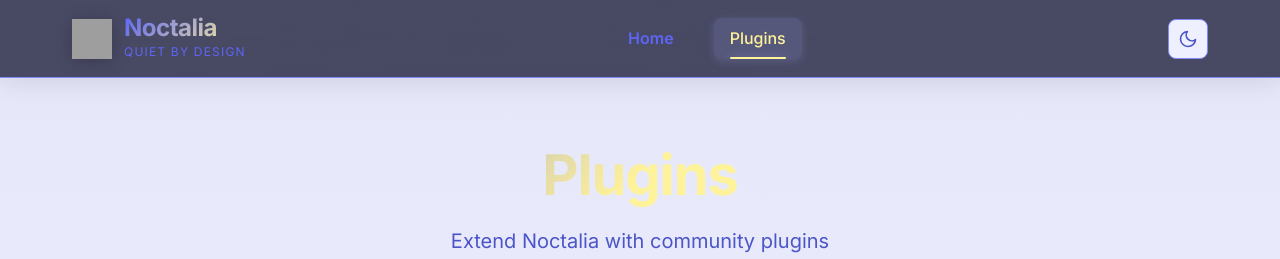
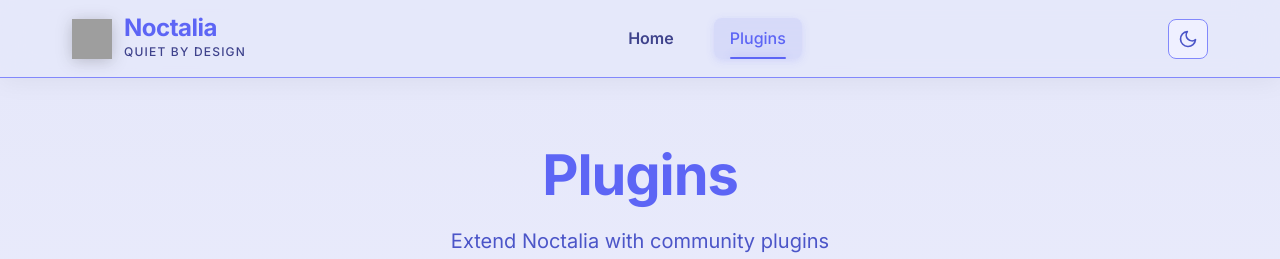
Before and after one commit to noctalia-dev/noctalia-website, a SvelteKit app: page /plugins in a window 1280 px wide. Shown: the top 259 px of the page. Built offline with nearby package versions, Linux system fonts and the light colour scheme; no server answers; grey boxes are pictures that could not be loaded.

Commit message:
Theme: also align plugin page

```diff
--- a/src/routes/plugins/+page.svelte
+++ b/src/routes/plugins/+page.svelte
@@ -355,6 +355,12 @@
 		backdrop-filter: blur(20px) saturate(180%);
 		background: rgba(var(--mSurface-rgb, 7, 7, 34), 0.7);
 		box-shadow: 0 4px 24px rgba(0, 0, 0, 0.1);
+		transition: all 0.3s ease;
+	}
+
+	:global([data-theme='light']) .nav {
+		background: rgba(230, 232, 250, 0.85);
+		box-shadow: 0 4px 24px rgba(0, 0, 0, 0.05);
 	}
 
 	.nav-container {
@@ -394,7 +400,7 @@
 	.logo {
 		font-size: 1.5rem;
 		font-weight: 700;
-		background: linear-gradient(135deg, var(--mPrimary), var(--mSecondary));
+		background: linear-gradient(135deg, var(--mPrimary), var(--mPrimary));
 		-webkit-background-clip: text;
 		-webkit-text-fill-color: transparent;
 		background-clip: text;
@@ -412,9 +418,9 @@
 	}
 
 	:global([data-theme='light']) .tagline {
-		color: var(--mPrimary);
-		opacity: 1;
-		font-weight: 400;
+		color: var(--mOnSurface);
+		opacity: 0.9;
+		font-weight: 500;
 	}
 
 	.nav-links {
@@ -437,8 +443,8 @@
 	}
 
 	:global([data-theme='light']) .nav-link:not(:hover):not(.active) {
-		color: var(--mPrimary);
-		opacity: 1;
+		color: var(--mOnSurface);
+		opacity: 0.9;
 		font-weight: 600;
 	}
 
@@ -446,16 +452,21 @@
 		content: '';
 		position: absolute;
 		inset: 0;
-		background: linear-gradient(135deg, var(--mSecondary), var(--mTertiary));
+		background: var(--mPrimary);
 		opacity: 0;
 		transition: opacity 0.3s ease;
 		z-index: 0;
 	}
 
 	.nav-link:hover {
-		color: var(--mSecondary);
-		background: rgba(169, 174, 254, 0.2);
+		color: var(--mPrimary);
+		background: rgba(255, 245, 155, 0.15);
 		transform: translateY(-2px);
+	}
+
+	:global([data-theme='light']) .nav-link:hover {
+		color: var(--mPrimary);
+		background: rgba(93, 101, 245, 0.1);
 	}
 
 	.nav-link:hover::before {
@@ -463,9 +474,15 @@
 	}
 
 	.nav-link.active {
-		color: var(--mSecondary);
-		background: rgba(169, 174, 254, 0.15);
-		box-shadow: 0 2px 8px rgba(169, 174, 254, 0.2);
+		color: var(--mPrimary);
+		background: rgba(255, 245, 155, 0.15);
+		box-shadow: 0 2px 8px rgba(255, 245, 155, 0.2);
+	}
+
+	:global([data-theme='light']) .nav-link.active {
+		color: var(--mPrimary);
+		background: rgba(93, 101, 245, 0.1);
+		box-shadow: 0 2px 8px rgba(93, 101, 245, 0.15);
 	}
 
 	.nav-link.active::after {
@@ -475,9 +492,14 @@
 		left: 1rem;
 		right: 1rem;
 		height: 2px;
-		background: linear-gradient(90deg, var(--mSecondary), var(--mTertiary));
+		background: linear-gradient(90deg, var(--mPrimary), var(--mPrimary));
 		border-radius: 2px;
-		box-shadow: 0 0 8px rgba(169, 174, 254, 0.5);
+		box-shadow: 0 0 8px rgba(255, 245, 155, 0.5);
+	}
+
+	:global([data-theme='light']) .nav-link.active::after {
+		background: linear-gradient(90deg, var(--mPrimary), var(--mPrimary));
+		box-shadow: 0 0 8px rgba(93, 101, 245, 0.4);
 	}
 
 	.plugins-page {
@@ -494,7 +516,7 @@
 	.page-title {
 		font-size: 3.5rem;
 		font-weight: 700;
-		background: linear-gradient(135deg, var(--mPrimary), var(--mSecondary), var(--mTertiary));
+		background: linear-gradient(135deg, var(--mPrimary), var(--mPrimary));
 		-webkit-background-clip: text;
 		-webkit-text-fill-color: transparent;
 		background-clip: text;
@@ -525,8 +547,12 @@
 	}
 
 	.search-container:focus-within {
-		border-color: var(--mSecondary);
-		box-shadow: 0 0 0 4px rgba(169, 174, 254, 0.1);
+		border-color: var(--mPrimary);
+		box-shadow: 0 0 0 4px rgba(255, 245, 155, 0.1);
+	}
+
+	:global([data-theme='light']) .search-container:focus-within {
+		box-shadow: 0 0 0 4px rgba(93, 101, 245, 0.1);
 	}
 
 	.search-icon {
@@ -605,7 +631,7 @@
 	.clear-search-link {
 		background: none;
 		border: none;
-		color: var(--mSecondary);
+		color: var(--mPrimary);
 		cursor: pointer;
 		text-decoration: underline;
 		font-family: inherit;
@@ -614,7 +640,8 @@
 	}
 
 	.clear-search-link:hover {
-		color: var(--mTertiary);
+		color: var(--mPrimary);
+		opacity: 0.8;
 	}
 
 	.loading-state,
@@ -632,7 +659,7 @@
 		width: 48px;
 		height: 48px;
 		border: 3px solid var(--mOutline);
-		border-top-color: var(--mSecondary);
+		border-top-color: var(--mPrimary);
 		border-radius: 50%;
 		animation: spin 1s linear infinite;
 	}
@@ -659,13 +686,13 @@
 		left: 0;
 		right: 0;
 		height: 4px;
-		background: linear-gradient(90deg, var(--mPrimary), var(--mSecondary), var(--mTertiary));
+		background: linear-gradient(90deg, var(--mPrimary), var(--mPrimary));
 	}
 
 	.latest-badge {
 		display: inline-block;
 		padding: 0.5rem 1rem;
-		background: linear-gradient(135deg, var(--mPrimary), var(--mSecondary));
+		background: var(--mPrimary);
 		color: var(--mOnPrimary);
 		border-radius: 0.5rem;
 		font-size: 0.875rem;
@@ -725,11 +752,16 @@
 
 	.latest-version {
 		padding: 0.5rem 1rem;
-		background: rgba(169, 174, 254, 0.2);
-		color: var(--mSecondary);
+		background: rgba(255, 245, 155, 0.2);
+		color: var(--mPrimary);
 		border-radius: 0.5rem;
 		font-weight: 600;
 		font-size: 0.9375rem;
+	}
+
+	:global([data-theme='light']) .latest-version {
+		background: rgba(93, 101, 245, 0.15);
+		color: var(--mPrimary);
 	}
 
 	.latest-author {
@@ -738,9 +770,10 @@
 	}
 
 	.latest-date {
-		color: var(--mTertiary);
+		color: var(--mPrimary);
 		font-size: 0.9375rem;
 		font-weight: 500;
+		opacity: 0.8;
 	}
 
 	.latest-actions {
@@ -783,8 +816,12 @@
 
 	.plugin-card:hover {
 		transform: translateY(-4px);
-		border-color: var(--mSecondary);
-		box-shadow: 0 12px 32px rgba(0, 0, 0, 0.2), 0 0 24px rgba(169, 174, 254, 0.1);
+		border-color: var(--mPrimary);
+		box-shadow: 0 12px 32px rgba(0, 0, 0, 0.2), 0 0 24px rgba(255, 245, 155, 0.15);
+	}
+
+	:global([data-theme='light']) .plugin-card:hover {
+		box-shadow: 0 12px 32px rgba(0, 0, 0, 0.1), 0 0 24px rgba(93, 101, 245, 0.1);
 	}
 
 	.plugin-preview {
@@ -881,12 +918,17 @@
 	}
 
 	.plugin-version {
-		color: var(--mSecondary);
+		color: var(--mPrimary);
 		font-size: 0.875rem;
 		font-weight: 600;
-		background: rgba(169, 174, 254, 0.1);
+		background: rgba(255, 245, 155, 0.15);
 		padding: 0.25rem 0.75rem;
 		border-radius: 0.375rem;
+	}
+
+	:global([data-theme='light']) .plugin-version {
+		background: rgba(93, 101, 245, 0.1);
+		color: var(--mPrimary);
 	}
 
 	.plugin-updated {
@@ -919,9 +961,9 @@
 	}
 
 	.back-btn:hover {
-		background: var(--mSecondary);
-		color: var(--mOnSecondary);
-		border-color: var(--mSecondary);
+		background: var(--mPrimary);
+		color: var(--mOnPrimary);
+		border-color: var(--mPrimary);
 	}
 
 	.detail-content {
@@ -999,7 +1041,7 @@
 		align-items: center;
 		gap: 0.75rem;
 		padding: 1rem 1.5rem;
-		background: linear-gradient(135deg, var(--mPrimary), var(--mSecondary));
+		background: var(--mPrimary);
 		color: var(--mOnPrimary);
 		border-radius: 0.75rem;
 		font-weight: 600;
@@ -1011,6 +1053,11 @@
 	.detail-link:hover {
 		transform: translateY(-2px);
 		box-shadow: 0 8px 24px rgba(255, 245, 155, 0.3);
+		filter: brightness(1.1);
+	}
+
+	:global([data-theme='light']) .detail-link:hover {
+		box-shadow: 0 8px 24px rgba(93, 101, 245, 0.35);
 	}
 
 	.btn {
@@ -1029,26 +1076,36 @@
 	}
 
 	.btn-primary {
-		background: linear-gradient(135deg, var(--mPrimary), var(--mSecondary));
+		background: var(--mPrimary);
 		color: var(--mOnPrimary);
 		box-shadow: 0 4px 20px rgba(255, 245, 155, 0.3);
+		transition: all 0.3s ease;
 	}
 
 	.btn-primary:hover {
 		transform: translateY(-2px);
 		box-shadow: 0 8px 30px rgba(255, 245, 155, 0.4);
+		filter: brightness(1.1);
+	}
+
+	:global([data-theme='light']) .btn-primary {
+		box-shadow: 0 4px 20px rgba(93, 101, 245, 0.25);
+	}
+
+	:global([data-theme='light']) .btn-primary:hover {
+		box-shadow: 0 8px 30px rgba(93, 101, 245, 0.35);
 	}
 
 	.btn-secondary {
 		background: transparent;
-		color: var(--mSecondary);
+		color: var(--mPrimary);
 		border: 2px solid var(--mOutline);
 	}
 
 	.btn-secondary:hover {
-		background: var(--mSecondary);
-		color: var(--mOnSecondary);
-		border-color: var(--mSecondary);
+		background: var(--mPrimary);
+		color: var(--mOnPrimary);
+		border-color: var(--mPrimary);
 	}
 
 	@media (max-width: 768px) {
```
